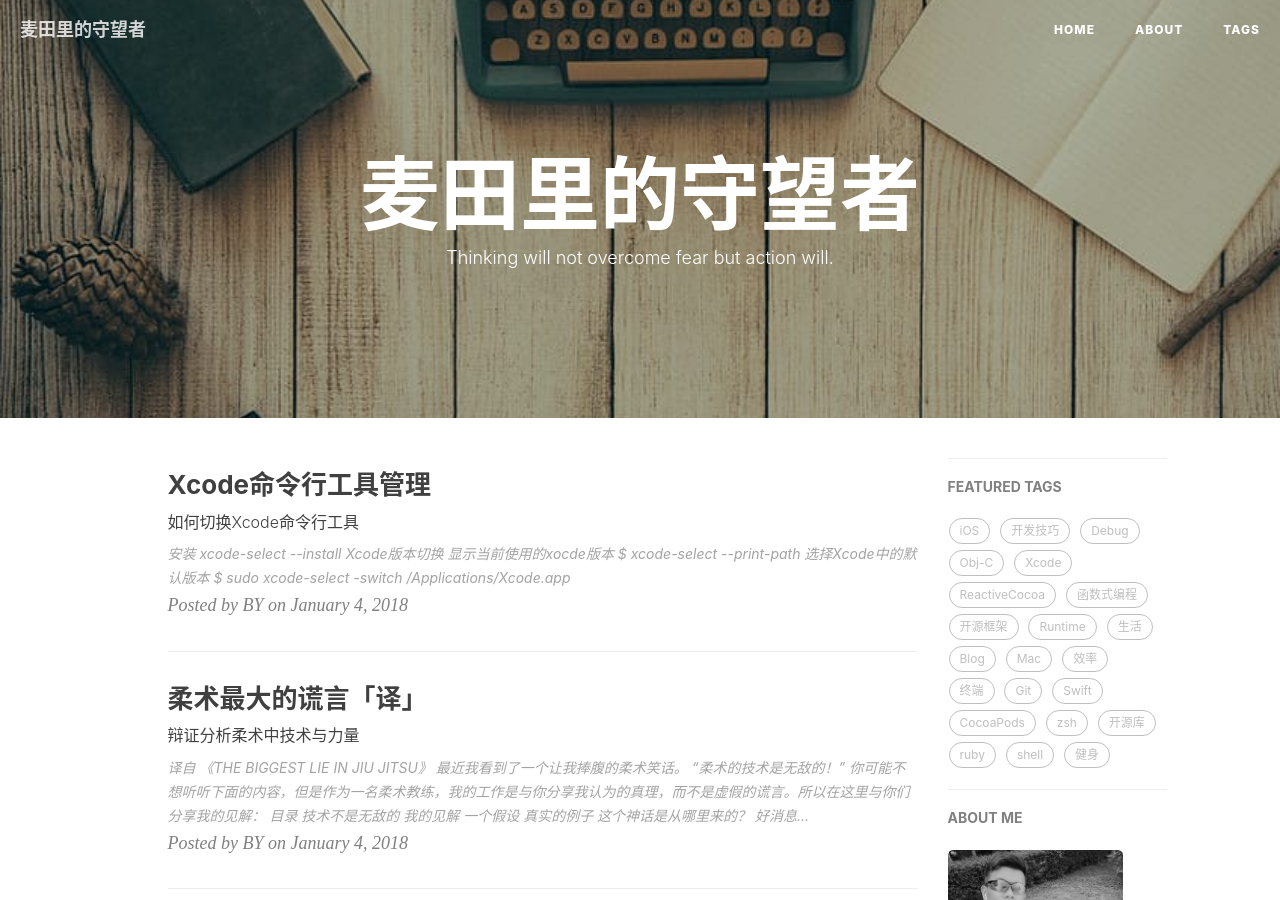
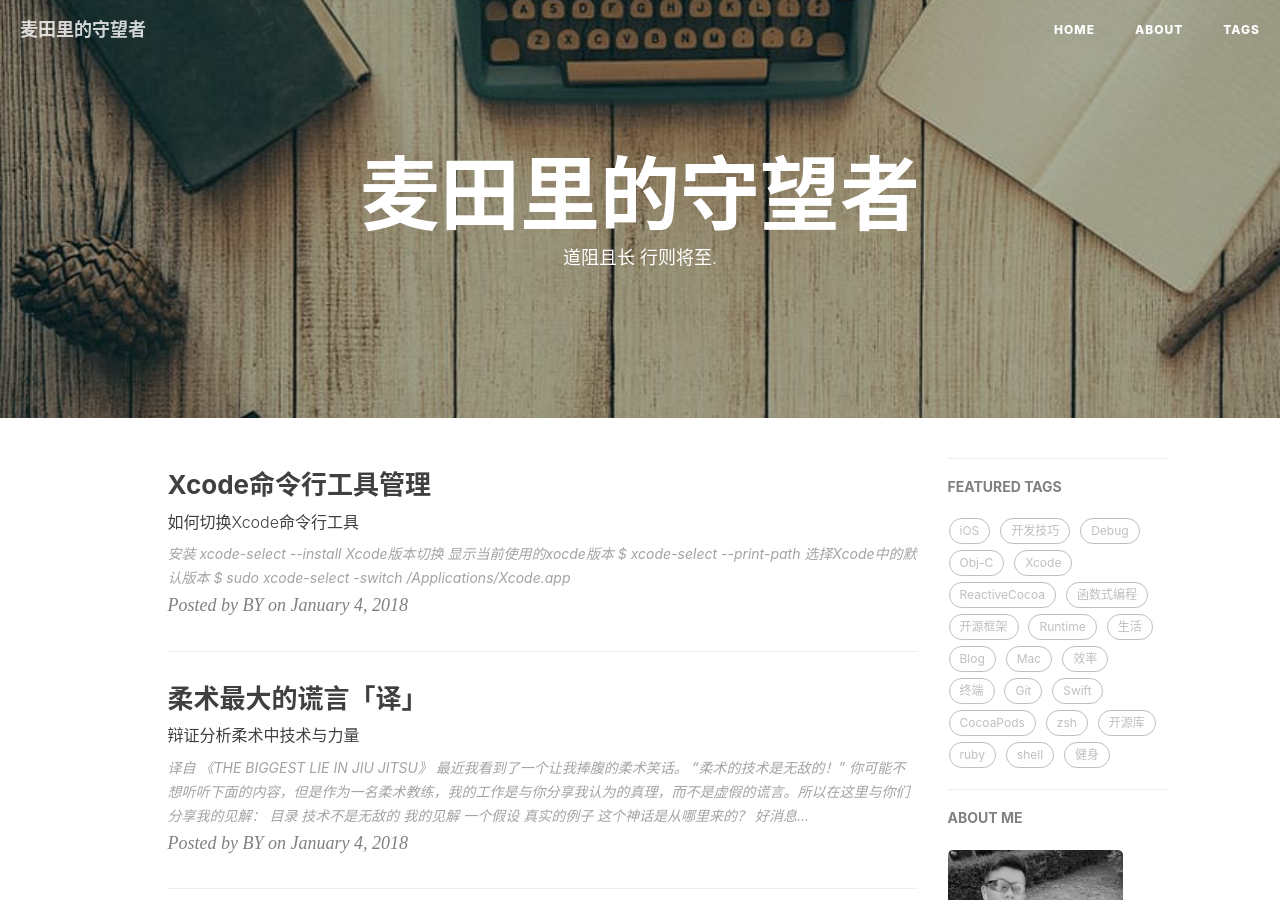
Before and after one commit to Thanos1459/Thanos1459.github.io, a Jekyll site: the page built from index.html, in a window 1280 px wide and 900 px high. Built offline with Jekyll 4.4.1, drawn with Linux system fonts in a browser that asks for light colours; nearby versions of some CDN libraries; the list of posts is cut into pages by our own code; comment, search, counter and statistics services are not loaded.

Commit message:
Update index.html

```diff
--- a/index.html
+++ b/index.html
@@ -1,6 +1,6 @@
 ---
 layout: page
-description: "Thinking will not overcome fear but action will."
+description: "道阻且长 行则将至."
 ---
 
 {% for post in paginator.posts %}
```
